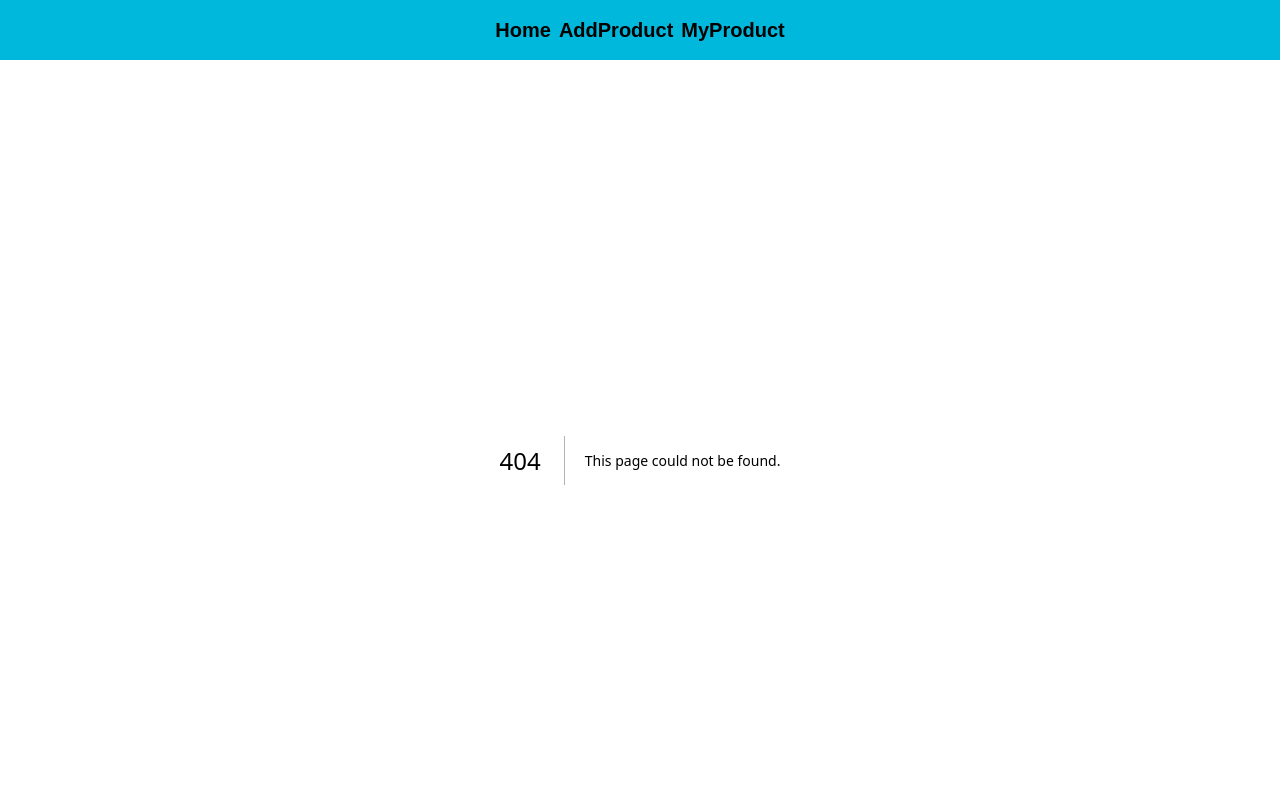
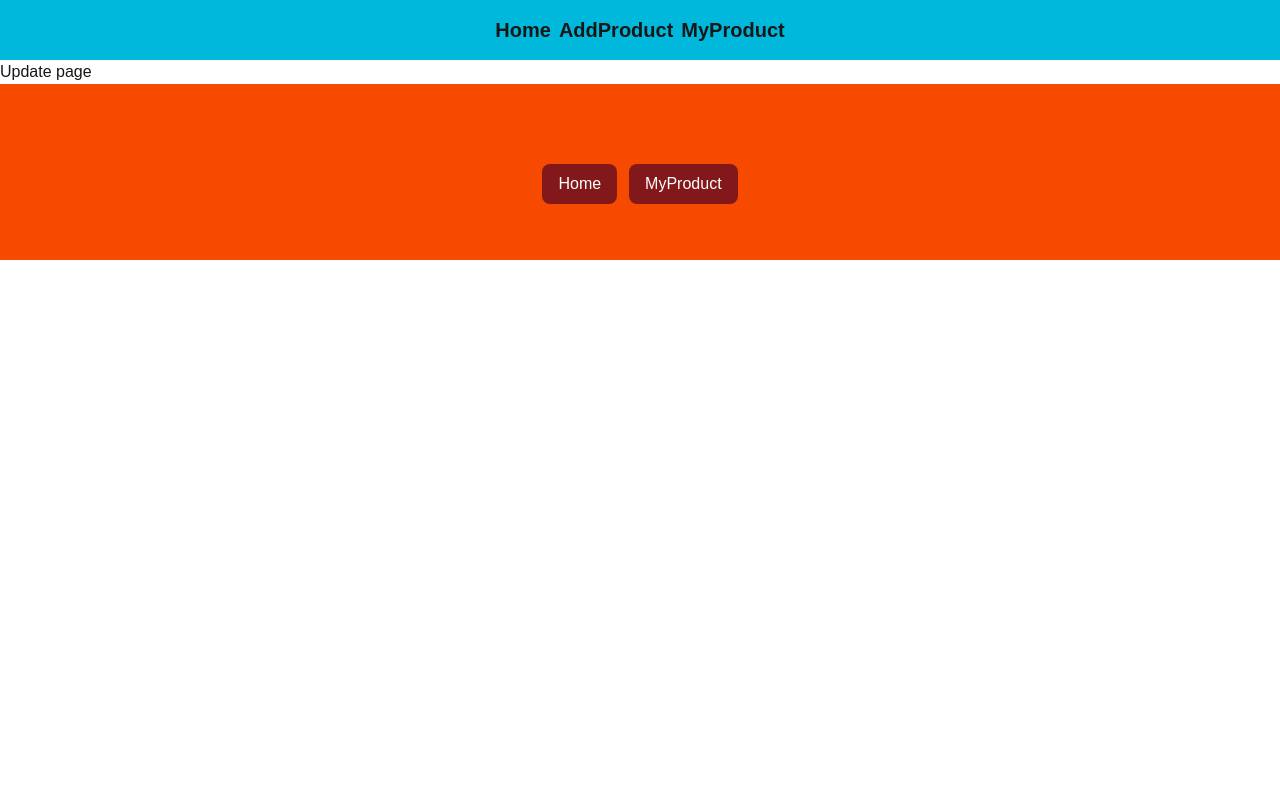
Before and after one commit to Nazrul144/next_crud, a Next.js app: page /myProducts/update/1 in a window 1280 px wide. Before the commit this address had no page. Shown: the top 800 px of the page. Built offline with nearby package versions, Linux system fonts and the light colour scheme.

Commit message:
Update page created

```diff
--- /dev/null
+++ b/src/app/myProducts/api/delete-product/[id]/route.js
@@ -0,0 +1 @@
+//Delete api
--- /dev/null
+++ b/src/app/myProducts/api/update-product/[id]/route.js
@@ -0,0 +1 @@
+//Update api
--- /dev/null
+++ b/src/app/myProducts/update/[id]/page.jsx
@@ -0,0 +1,11 @@
+import React from 'react';
+
+const Page = () => {
+    return (
+        <div>
+            <h1>Update page</h1>
+        </div>
+    );
+}
+
+export default Page;
```
